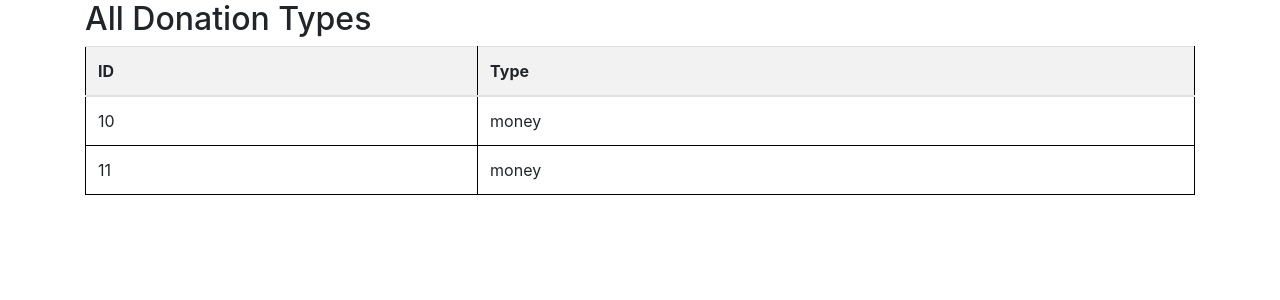
After one commit to Hassan-Al-Marsafy/Basma-Charity-core-Business-classes, a PHP site: page /View/ReadAllDonationTypeView.php in a window 1280 px wide. The commit adds this page. Shown: the top 300 px of the page. Run offline with PHP 8.4, Linux system fonts and the light colour scheme; data comes from the database, SQL or seed files in the repository.

Commit message:
added real all controller and its view

```diff
--- /dev/null
+++ b/View/ReadAllDonationTypeView.php
@@ -0,0 +1,64 @@
+<!DOCTYPE html>
+<html lang="en">
+<head>
+    <meta charset="UTF-8">
+    <title>All Donation Types</title>
+    <link rel="stylesheet" href="https://maxcdn.bootstrapcdn.com/bootstrap/4.5.2/css/bootstrap.min.css">
+    <style>
+        table {
+            width: 100%;
+            border-collapse: collapse;
+        }
+        table, th, td {
+            border: 1px solid black;
+            padding: 8px;
+        }
+        th {
+            background-color: #f2f2f2;
+        }
+    </style>
+</head>
+<body>
+
+<div class="container">
+    <h2>All Donation Types</h2>
+    <table class="table">
+        <thead>
+            <tr>
+                <th>ID</th>
+                <th>Type</th>
+            </tr>
+        </thead>
+        <tbody>
+            <?php
+
+            require_once '../model/db_connect.php';
+
+
+            $query = "SELECT id, D_type_name FROM donation_types";
+            $stmt = $pdo->prepare($query);
+            $stmt->execute();
+            $donationTypes = $stmt->fetchAll(PDO::FETCH_ASSOC);
+
+
+            if ($donationTypes) {
+
+                foreach ($donationTypes as $donationType) {
+                    echo "<tr>";
+                    echo "<td>" . $donationType['id'] . "</td>";
+                    echo "<td>" . $donationType['D_type_name'] . "</td>";
+                    echo "</tr>";
+                }
+            } else {
+
+                echo "<tr><td colspan='2'>No donation types found</td></tr>";
+            }
+            ?>
+
+
+        </tbody>
+    </table>
+</div>
+
+</body>
+</html>
```
Also changed, not shown: Controller/ReadAllDonationType.php (added, +31 -0 lines), strategy/CRUDdonType.php (+9 -0 lines).
